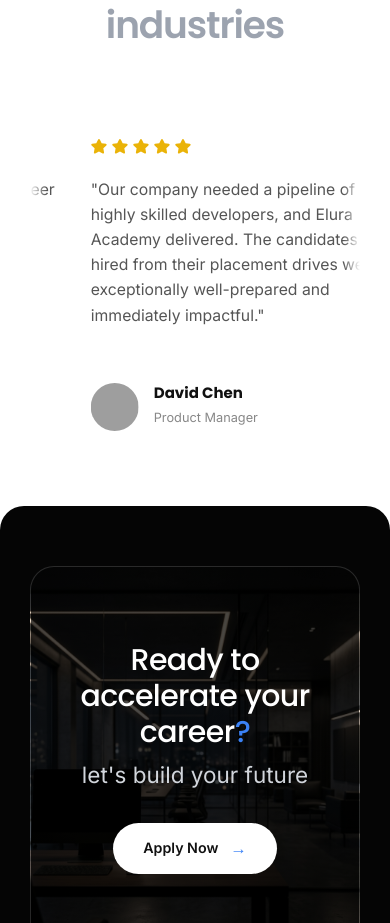
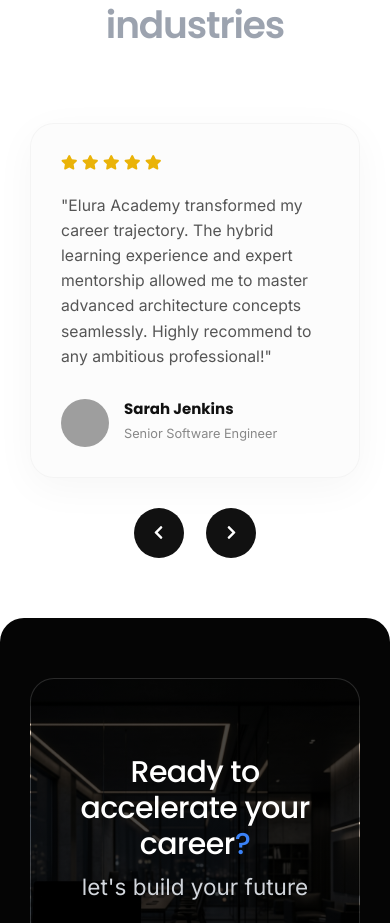
Before and after one commit to guru177/elaura, a React (Vite) app: page / in a window 390 px wide. Shown: the part 7320-8243 px from the top of the page. Built offline with nearby package versions, Linux system fonts and the light colour scheme; grey boxes are pictures that could not be loaded.

Commit message:
responsive update

```diff
--- a/src/components/home/TestimonialsSection.css
+++ b/src/components/home/TestimonialsSection.css
@@ -131,6 +131,14 @@
   padding: 1rem 0;
 }
 
+.testimonials__slider-wrapper--desktop {
+  display: block;
+}
+
+.testimonials__slider-wrapper--mobile {
+  display: none;
+}
+
 .testimonials__slider {
   display: flex;
   gap: 4rem;
@@ -232,16 +240,50 @@
     font-size: 2.5rem;
   }
 
-  .testimonial-card {
-    width: 300px;
+  .testimonials__slider-wrapper--desktop {
+    display: none;
   }
 
-  .testimonials__slider {
-    gap: 2rem;
+  .testimonials__slider-wrapper--mobile {
+    display: block;
+    width: 100%;
   }
 
-  @keyframes slideTestimonials {
-    0% { transform: translateX(0); }
-    100% { transform: translateX(calc(-50% - 1rem)); }
+  .testimonial-card--mobile {
+    width: 100%;
+    margin: 0 auto;
+    background: #fcfcfc;
+    padding: 2rem;
+    border-radius: 24px;
+    box-shadow: 0 10px 40px rgba(0,0,0,0.04);
+    border: 1px solid rgba(0,0,0,0.03);
+    min-height: 280px;
+  }
+
+  .testimonials__controls {
+    display: flex;
+    justify-content: center;
+    gap: 1.5rem;
+    margin-top: 2rem;
+  }
+
+  .testimonials__btn {
+    width: 50px;
+    height: 50px;
+    border-radius: 50%;
+    background: #111;
+    color: white;
+    border: none;
+    display: flex;
+    justify-content: center;
+    align-items: center;
+    font-size: 1rem;
+    cursor: pointer;
+    transition: all 0.2s ease;
+  }
+
+  .testimonials__btn:active {
+    transform: scale(0.9);
+    background: #333;
   }
 }
--- a/src/components/home/TestimonialsSection.jsx
+++ b/src/components/home/TestimonialsSection.jsx
@@ -1,6 +1,6 @@
-import React from 'react';
+import React, { useState } from 'react';
 import { motion } from 'framer-motion';
-import { FaStar } from 'react-icons/fa';
+import { FaStar, FaChevronLeft, FaChevronRight } from 'react-icons/fa';
 import './TestimonialsSection.css';
 
 import img1 from '../../assets/testi_1.png';
@@ -96,6 +96,16 @@ const popIn = {
 };
 
 const TestimonialsSection = () => {
+  const [currentIdx, setCurrentIdx] = useState(0);
+
+  const handleNext = () => {
+    setCurrentIdx((prev) => (prev + 1) % testimonials.length);
+  };
+
+  const handlePrev = () => {
+    setCurrentIdx((prev) => (prev - 1 + testimonials.length) % testimonials.length);
+  };
+
   return (
     <section className="testimonials-section">
 
@@ -160,8 +170,8 @@ const TestimonialsSection = () => {
           </h2>
         </motion.div>
 
-        {/* Testimonials Slider */}
-        <div className="testimonials__slider-wrapper">
+        {/* Testimonials Slider - Desktop */}
+        <div className="testimonials__slider-wrapper testimonials__slider-wrapper--desktop">
           <div className="testimonials__slider">
             {[...testimonials, ...testimonials].map((testi, idx) => (
               <div key={`${testi.id}-${idx}`} className="testimonial-card">
@@ -184,6 +194,35 @@ const TestimonialsSection = () => {
           </div>
         </div>
 
+        {/* Testimonials Slider - Mobile */}
+        <div className="testimonials__slider-wrapper--mobile">
+          <div className="testimonial-card testimonial-card--mobile">
+            <div className="testimonial-card__stars">
+              {[...Array(testimonials[currentIdx].stars)].map((_, i) => (
+                <FaStar key={i} className="star-icon" />
+              ))}
+            </div>
+            <p className="testimonial-card__text">"{testimonials[currentIdx].text}"</p>
+
+            <div className="testimonial-card__user">
+              <img src={testimonials[currentIdx].image} alt={testimonials[currentIdx].name} className="testimonial-card__avatar" />
+              <div className="testimonial-card__user-info">
+                <h4 className="testimonial-card__name">{testimonials[currentIdx].name}</h4>
+                <span className="testimonial-card__role">{testimonials[currentIdx].role}</span>
+              </div>
+            </div>
+          </div>
+
+          <div className="testimonials__controls">
+            <button className="testimonials__btn" onClick={handlePrev} aria-label="Previous">
+              <FaChevronLeft />
+            </button>
+            <button className="testimonials__btn" onClick={handleNext} aria-label="Next">
+              <FaChevronRight />
+            </button>
+          </div>
+        </div>
+
       </div>
     </section>
   );
```
